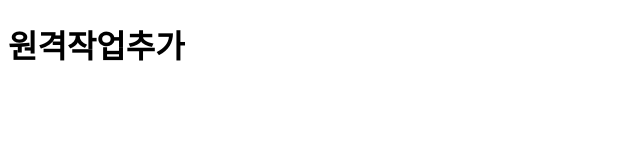
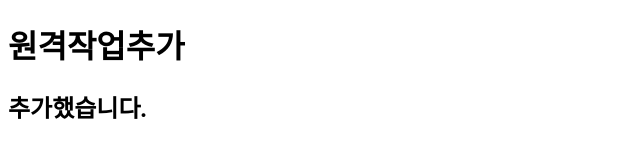
Before and after one commit to geniebond/helloWorld, a plain HTML site: page remote.html in a window 1280 px wide. Shown: the whole page, without its empty margins (0-640 px from the left). Drawn offline with Linux system fonts and the light colour scheme.

Commit message:
원격작업추가 commit

```diff
--- a/remote.html
+++ b/remote.html
@@ -2,9 +2,10 @@
 <html>
   <head>
     <meta charset='utf-8'>
+    <title>원격작업</title>
   </head>
   <body>
     <h1>원격작업추가</h1>
-
+    <h2>추가했습니다.</h2>
   </body>
 </html>
```
